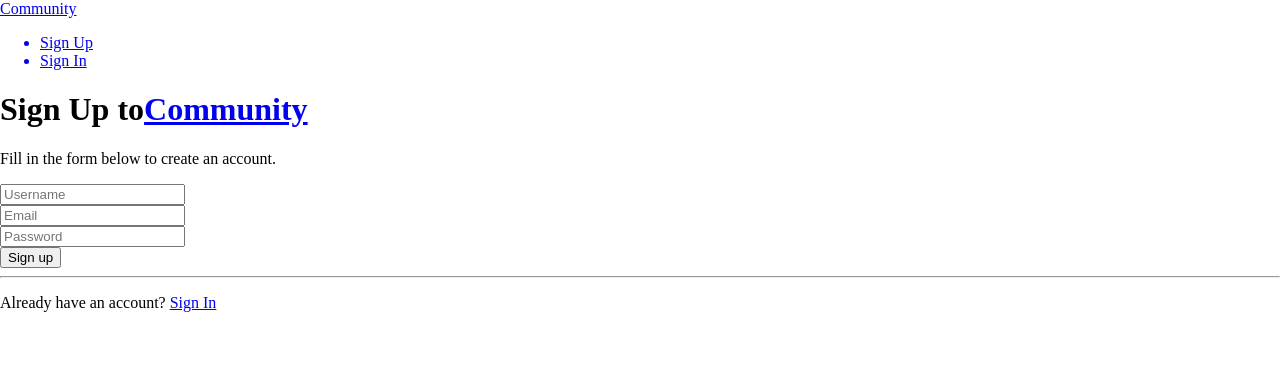
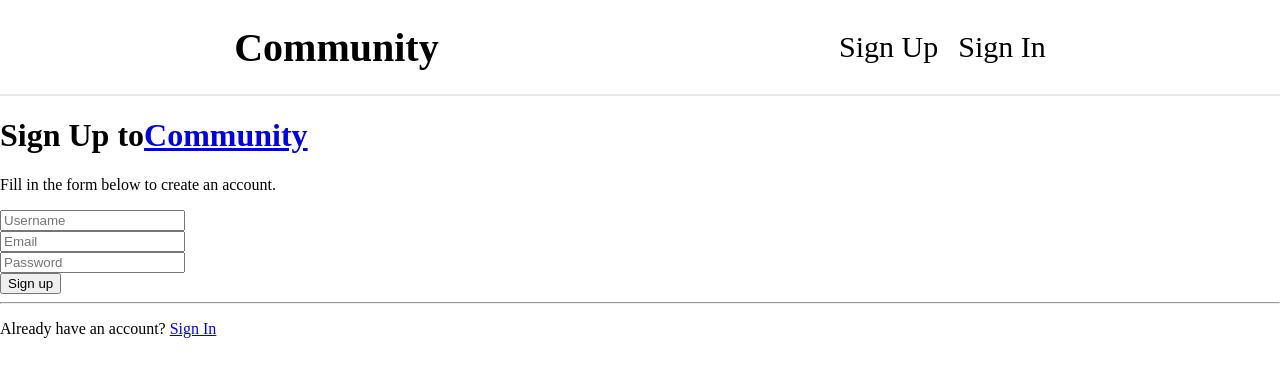
Before and after one commit to jonathanyu1/community, a React (Create React App) app: page /signup in a window 1280 px wide. Shown: the top 376 px of the page. Built offline with nearby package versions, Linux system fonts and the light colour scheme; no server answers.

Commit message:
prevent duplicate usernames on sign up

```diff
--- a/public/index.html
+++ b/public/index.html
@@ -15,6 +15,7 @@
       user's mobile device or desktop. See https://developers.google.com/web/fundamentals/web-app-manifest/
     -->
     <link rel="manifest" href="%PUBLIC_URL%/manifest.json" />
+    <link href="https://fonts.googleapis.com/icon?family=Material+Icons+Outlined" rel="stylesheet">
     <title>Community</title>
   </head>
   <body>
--- a/src/App.css
+++ b/src/App.css
@@ -3,7 +3,7 @@
 }
 
 :root{
-
+    --navUnderlineColor: rgba(19, 19, 19, 0.1);
 }
 
 html, body, #root{
@@ -15,3 +15,56 @@ html, body, #root{
     /* background-color: var(--main-background-color); */
     /* font-family: var(--font); */
 }
+
+/* Nav */
+
+#navContainer{
+    border-bottom: 2px solid var( --navUnderlineColor);
+    padding: 0 5%;
+    width: 100%;
+}
+
+#navContainer a{
+    text-decoration: none;
+    color: black;
+}
+
+nav{
+    display: flex;
+    justify-content: space-around;
+    align-items: center;
+    min-height: 10vh;
+    /* color: var(--navColor); */
+}
+
+#navHeader{
+    font-size: 40px;
+    font-weight: 700;
+}
+
+.navTabs{
+    display: flex;
+    align-items: center;
+    list-style: none;
+    font-size: 30px;
+}
+
+.navTabs a{
+    padding-left: 20px;
+}
+
+.navTabs span{
+    font-size: 30px;
+    vertical-align: middle;
+}
+
+.navProfileInfo{
+    display: flex;
+    align-items: center;
+}
+
+@media (max-width: 900px){
+    .navTabs{
+        width: 100%;
+    }
+}
--- a/src/App.js
+++ b/src/App.js
@@ -11,12 +11,13 @@ import {auth, fs} from './Firebase/firebase.js';
 const App = () => {
     const [isSignedIn, setIsSignedIn] = useState(false);
     const [profilePicUrl, setProfilePicUrl] = useState('');
+    const [displayName, setDisplayName] = useState('');
 
     const signOut = () => {
         auth().signOut();
     }
 
-    const getUserName = () => {
+    const getDisplayName = () => {
         return fs.collection('users').doc(`${auth().currentUser.uid}`).get().then((doc)=>{
             if (doc.exists){
                 return doc.data().displayName;
@@ -41,13 +42,16 @@ const App = () => {
             console.log(user.email);
             console.log(user.uid);
             let tempUrl = getProfilePicUrl();
+            setProfilePicUrl(tempUrl);
             console.log(tempUrl);
             if (user.displayName){
                 console.log(user.displayName);
+                setDisplayName(user.displayName);
             } else {
-                getUserName()
+                getDisplayName()
                 .then((tempName)=>{
                     console.log(tempName);
+                    setDisplayName(tempName);
                 });
             }
 
@@ -70,7 +74,12 @@ const App = () => {
     return (
         <BrowserRouter>
             <div id='appContainer'>
-            <Nav isSignedIn={isSignedIn} signOut={signOut}/>
+            <Nav
+                isSignedIn={isSignedIn}
+                signOut={signOut}
+                displayName={displayName}
+                profilePicUrl={profilePicUrl}
+            />
                 <Switch>
                     {/* <Route exact path='/' component={Home}/> */}
                     <Route
--- a/src/Components/Nav.js
+++ b/src/Components/Nav.js
@@ -14,6 +14,27 @@ const Nav = (props) => {
                 <ul className='navTabs'>
                     {props.isSignedIn ?
                         <React.Fragment>
+                            {/* <Link to={`/user/${props.displayName}`}>
+                                <li>
+                                    <img src={props.profilePicUrl} alt='profilepic'/>
+                                </li>
+                            </Link>
+                            <Link to={`/user/${props.displayName}`}>
+                                <li>{props.displayName}</li>
+                            </Link> */}
+                            <Link to={`/user/${props.displayName}`}>
+                                <li className='navProfileInfo'>
+                                    <img src={props.profilePicUrl} alt='profilepic'/>
+                                    {props.displayName}
+                                </li>
+                            </Link>
+                            <Link to='/settings'>
+                                <li>
+                                    <span className="material-icons-outlined">
+                                        settings
+                                    </span>
+                                </li>
+                            </Link>
                             <Link to='/' >
                                 <li onClick={props.signOut}>Sign out</li>
                             </Link>
--- a/src/Components/Pages/SignUp.js
+++ b/src/Components/Pages/SignUp.js
@@ -9,27 +9,29 @@ const SignUp = () => {
     const [password, setPassword] = useState('');
     const [username, setUsername] = useState('');
 
-    // const handleSubmit = (e) => {
-    //     e.preventDefault();
-    //     setErrorMsg('');
-    //     signup(email, password)
-    //     .then((userCredential)=>{
-    //         console.log(userCredential);
-    //         console.log(userCredential.user);
-    //         return userCredential.user.updateProfile({
-    //             displayName: username
-    //         });
-    //     })
-    //     .catch ((error)=>{
-    //             console.log('Error with sign up:',error);
-    //             console.log(error.message);
-    //             setErrorMsg(error.message);
-    //     });
-    // }
+    const checkAvailableName = () => {
+        let tempAvail = true;
+        let docRef = fs.collection('users');
+        let avail = docRef.get().then((ref)=>{
+            ref.forEach((doc)=>{
+                if (doc.data().displayName.toLowerCase()===username.toLowerCase()){
+                    tempAvail = false;
+                }
+            });
+            return tempAvail;
+        }).catch((error)=>{
+            console.log('Error checking name:', error);
+            return false;
+        });
+        return avail;
+    }
 
     const handleSubmit = (e) => {
         e.preventDefault();
         setErrorMsg('');
+        checkAvailableName().then((result)=>{
+            console.log(result);
+            if (result){
                 signup(email, password)
                 .then((userCredential)=>{
                     userCredential.user.updateProfile({
@@ -46,7 +48,13 @@ const SignUp = () => {
                         console.log(error.message);
                         setErrorMsg(error.message);
                 });
+            } else {
+                setErrorMsg('That username is not available, please choose another one.');
             }
+        });
+
+    }
+
 
     const handleChange = (e) => {
         switch (e.target.name){
```
Also changed, not shown: todo.txt. Lines whose indentation alone changed are shown as unchanged.
